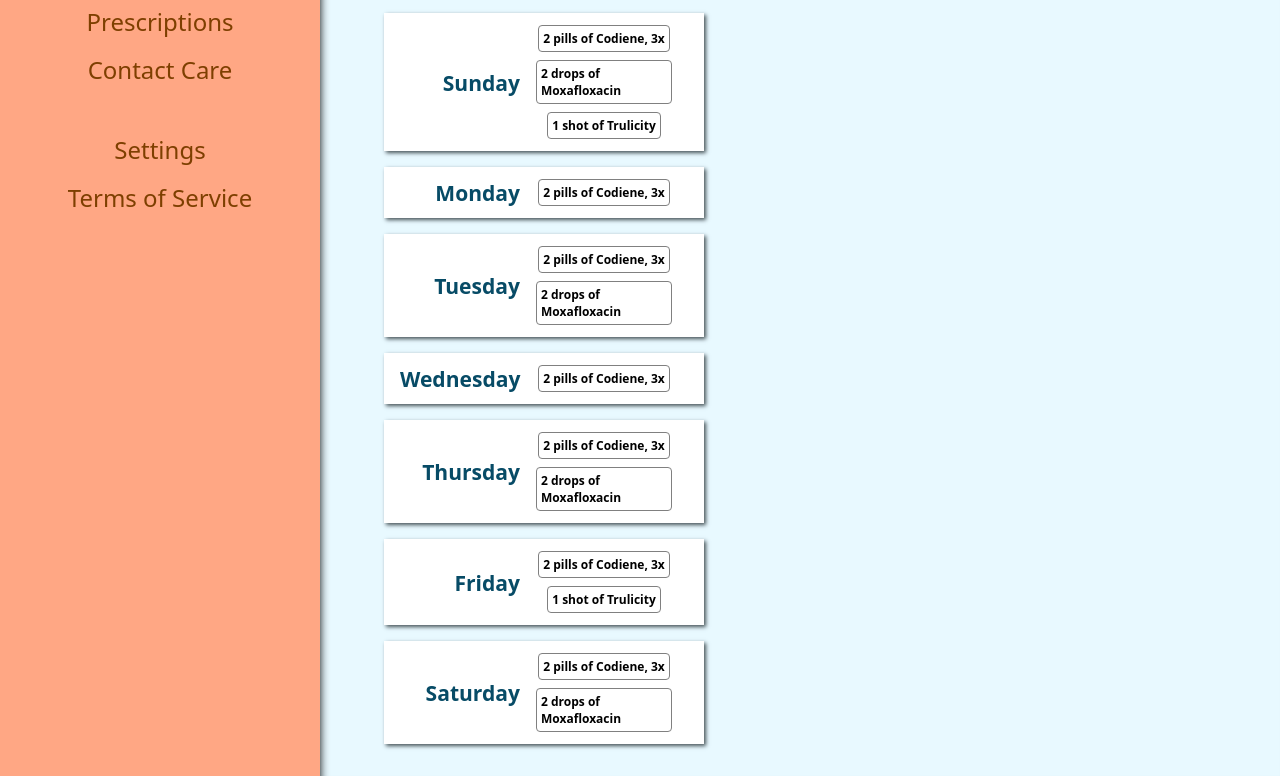
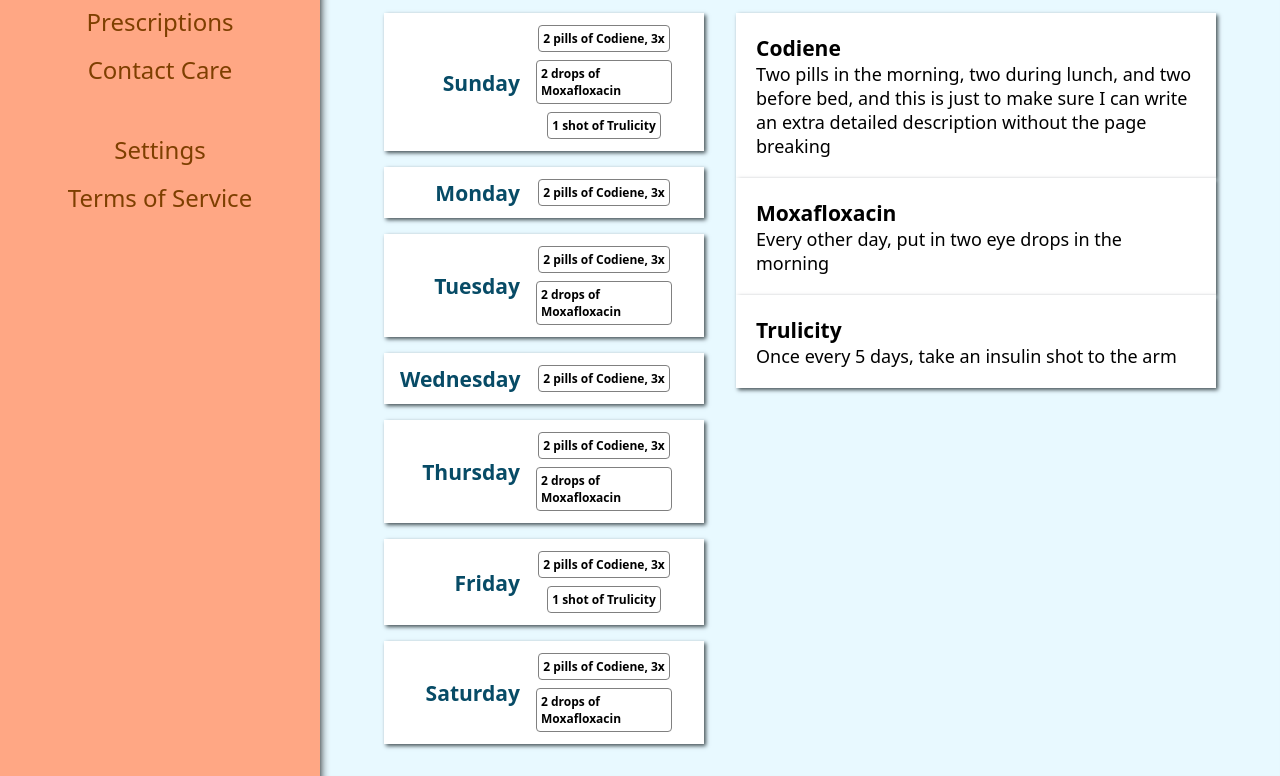
Before and after one commit to crispynoodlesoup/PillPal, a plain HTML site: page dashboard/schedule.html in a window 1280 px wide. Shown: the part 172-948 px from the top of the page. Drawn offline with Linux system fonts and the light colour scheme.

Commit message:
double yay

```diff
--- a/dashboard/schedule.html
+++ b/dashboard/schedule.html
@@ -17,8 +17,8 @@
     <aside>
         <h1><a href="../index.html">PillPal</a></h1>
         <ul>
-            <li><a href="">Schedule</a></li>
-            <li><a href="">Prescriptions</a></li>
+            <li><a href="./schedule.html">Schedule</a></li>
+            <li><a href="./prescriptions.html">Prescriptions</a></li>
             <li><a href="">Contact Care</a></li>
         </ul>
         <ul>
--- a/scripts/schedule.js
+++ b/scripts/schedule.js
@@ -34,7 +34,7 @@ const makePrescription = (drugName, dosage, timesDaily, daysPerDose, description
 }
 
 let prescriptions = [
-    makePrescription("Codiene", "2 pills", 3, 1, "Two pills in the morning, two during lunch, and two before bed"),
+    makePrescription("Codiene", "2 pills", 3, 1, "Two pills in the morning, two during lunch, and two before bed, and this is just to make sure I can write an extra detailed description without the page breaking"),
     makePrescription("Moxafloxacin", "2 drops", 1, 2, "Every other day, put in two eye drops in the morning"),
     makePrescription("Trulicity", "1 shot", 1, 5, "Once every 5 days, take an insulin shot to the arm"),
 ];
@@ -84,6 +84,20 @@ function addDrugToDrugList(drugList, drugName, dosage, timesDaily) {
     }
 });
 
+let todayMeds = document.querySelector(".today-meds");
+
+prescriptions.forEach(p => {
+    let card = document.createElement("div");
+    card.className = "medicine-card";
+    let title = document.createElement("h3");
+    title.innerText = p.drugName;
+    let description = document.createElement("p");
+    description.innerText = p.description;
+    card.appendChild(title);
+    card.appendChild(description);
+    todayMeds.appendChild(card);
+});
+
 const popup = document.querySelector('#popup1');
 popup.style.display = 'none';
 document.addEventListener('click', function(event) {
--- a/style/schedule.css
+++ b/style/schedule.css
@@ -136,3 +136,19 @@ main h1 {
       width: 70%;
     }
 }
+
+.left {
+    height: 100%;
+    width: 100%;
+
+}
+
+.today-meds {
+    margin-top: 16px;
+}
+
+.medicine-card {
+    padding: 20px;
+    background-color: white;
+    box-shadow: 2px 2px 4px #465257;
+}
```
